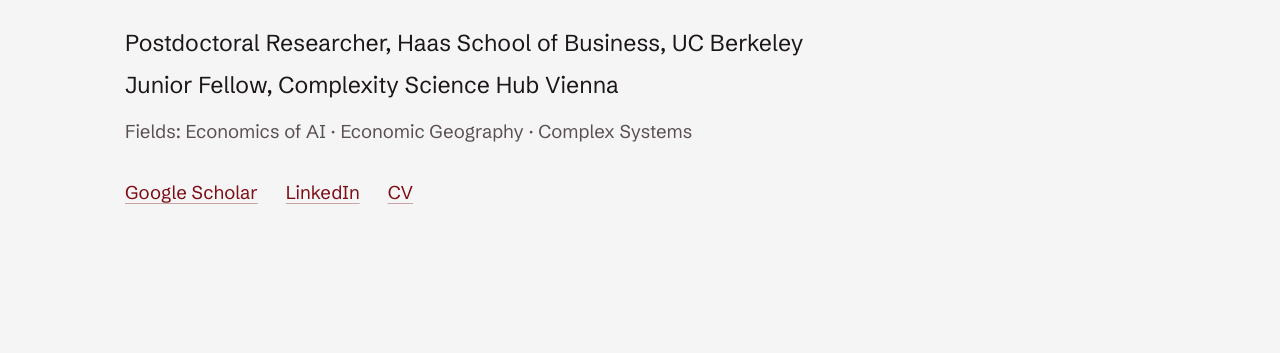
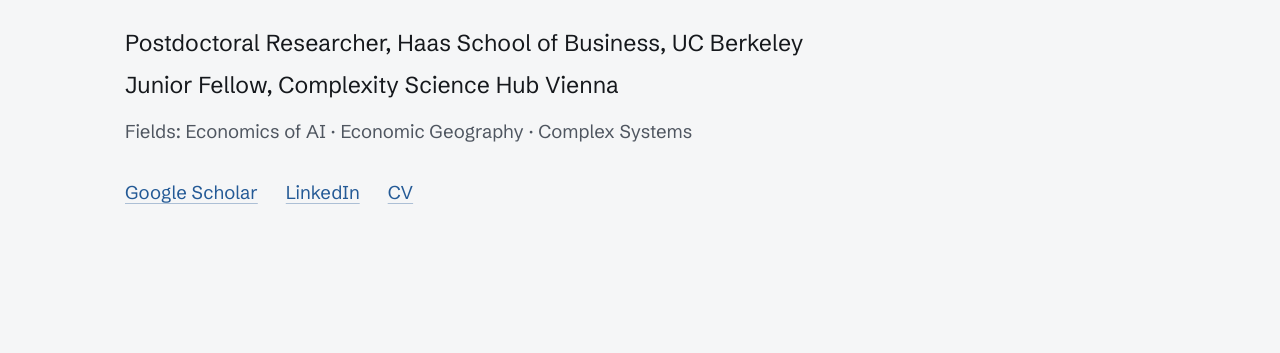
Before and after one commit to SimoneDaniotti/SimoneDaniotti.github.io, an Astro site: page / in a window 1280 px wide. Shown: the part 287-640 px from the top of the page. Built offline with nearby package versions, Linux system fonts and the light colour scheme; Astro itself is replaced by a stand-in of ours.

Commit message:
💄 style: switch accent palette from red to photo blue
Replace the deep red accent with the studio blue of the portrait in both light and dark mode, cool the neutrals, update the palette table and the qubit caption that named the line colour.

```diff
--- a/src/data/publications.json
+++ b/src/data/publications.json
@@ -274,7 +274,7 @@
   "vizAttrs": {},
   "vizLabel": "Two qubits drawn as phase dials, kicked by random telegraph noise. Moving left or right changes how unbalanced the noise is. Arrow keys move the pointer.",
   "controls": null,
-  "caption": "Move left or right to unbalance the noise. The red line shows how correlated the two phases stay. Click to run a teleportation; fidelity rises as the noise becomes unbalanced (values illustrative).",
+  "caption": "Move left or right to unbalance the noise. The blue line shows how correlated the two phases stay. Click to run a teleportation; fidelity rises as the noise becomes unbalanced (values illustrative).",
   "links": [
    {
     "href": "https://doi.org/10.1140/epjd/e2018-90450-x",
--- a/src/styles/global.css
+++ b/src/styles/global.css
@@ -56,27 +56,28 @@
 
 :root {
   color-scheme: light;
-  --bg: #f6f5f5;
-  --surface: #ece9e9;
-  --ink: #1b1617;
-  --ink-soft: #5a5052;
-  --accent: #7d0c14;
-  --accent-hover: #5e0910;
-  --accent-ink: #fbf8f7;
-  --link: #7d0c14;
-  --focus: #7d0c14;
-  --selection: #e9cdd0;
+  /* accent: the studio blue of the owner's portrait (sampled #386eaa), deepened for text */
+  --bg: #f5f6f7;
+  --surface: #e9ecef;
+  --ink: #15181c;
+  --ink-soft: #4f5660;
+  --accent: #386eaa;
+  --accent-hover: #2a5f9c;
+  --accent-ink: #f8fafc;
+  --link: #245a96;
+  --focus: #245a96;
+  --selection: #cfdcec;
 
   /* figure palette, read by the canvas visuals */
-  --viz-node: #b9b0b1;
-  --viz-edge: rgba(27, 22, 23, 0.10);
-  --viz-on: #7d0c14;
-  --viz-edge-on: rgba(125, 12, 20, 0.38);
+  --viz-node: #aeb4bc;
+  --viz-edge: rgba(21, 24, 28, 0.10);
+  --viz-on: #386eaa;
+  --viz-edge-on: rgba(56, 110, 170, 0.38);
   /* paper figures */
-  --viz-field: #ebe7e7;
-  --viz-ink: #2a2224;
-  --viz-hot: #7d0c14;
-  --viz-hot-ink: #fbf8f7;
+  --viz-field: #e8ebee;
+  --viz-ink: #22262b;
+  --viz-hot: #386eaa;
+  --viz-hot-ink: #f8fafc;
 
   --font-display: "Newsreader", "Iowan Old Style", Georgia, serif;
   --font-text: "Schibsted Grotesk", "Helvetica Neue", Arial, sans-serif;
@@ -102,46 +103,46 @@
 @media (prefers-color-scheme: dark) {
   :root:not([data-theme="light"]) {
     color-scheme: dark;
-    --bg: #151213;
-    --surface: #1e1a1b;
-    --ink: #eee8e6;
-    --ink-soft: #b3a8a9;
-    --accent: #b8222d;
-    --accent-hover: #cf3540;
-    --accent-ink: #fff8f7;
-    --link: #f08a90;
-    --focus: #f08a90;
-    --selection: #5a1a20;
-    --viz-node: #5c5354;
-    --viz-edge: rgba(238, 232, 230, 0.10);
-    --viz-on: #e5545e;
-    --viz-edge-on: rgba(229, 84, 94, 0.40);
-    --viz-field: #221d1e;
-    --viz-ink: #e6dfdd;
-    --viz-hot: #d9404b;
-    --viz-hot-ink: #fff8f7;
+    --bg: #121417;
+    --surface: #1b1e22;
+    --ink: #e7eaee;
+    --ink-soft: #a7aeb8;
+    --accent: #5a90cf;
+    --accent-hover: #77a6dc;
+    --accent-ink: #0e1114;
+    --link: #8ab6e8;
+    --focus: #8ab6e8;
+    --selection: #1f3a5a;
+    --viz-node: #4f565f;
+    --viz-edge: rgba(231, 234, 238, 0.10);
+    --viz-on: #6b9fd8;
+    --viz-edge-on: rgba(107, 159, 216, 0.40);
+    --viz-field: #1c1f24;
+    --viz-ink: #e2e6ea;
+    --viz-hot: #5a90cf;
+    --viz-hot-ink: #f8fafc;
   }
 }
 :root[data-theme="dark"] {
   color-scheme: dark;
-  --bg: #151213;
-  --surface: #1e1a1b;
-  --ink: #eee8e6;
-  --ink-soft: #b3a8a9;
-  --accent: #b8222d;
-  --accent-hover: #cf3540;
-  --accent-ink: #fff8f7;
-  --link: #f08a90;
-  --focus: #f08a90;
-  --selection: #5a1a20;
-  --viz-node: #5c5354;
-  --viz-edge: rgba(238, 232, 230, 0.10);
-  --viz-on: #e5545e;
-  --viz-edge-on: rgba(229, 84, 94, 0.40);
-  --viz-field: #221d1e;
-  --viz-ink: #e6dfdd;
-  --viz-hot: #d9404b;
-  --viz-hot-ink: #fff8f7;
+  --bg: #121417;
+  --surface: #1b1e22;
+  --ink: #e7eaee;
+  --ink-soft: #a7aeb8;
+  --accent: #5a90cf;
+  --accent-hover: #77a6dc;
+  --accent-ink: #0e1114;
+  --link: #8ab6e8;
+  --focus: #8ab6e8;
+  --selection: #1f3a5a;
+  --viz-node: #4f565f;
+  --viz-edge: rgba(231, 234, 238, 0.10);
+  --viz-on: #6b9fd8;
+  --viz-edge-on: rgba(107, 159, 216, 0.40);
+  --viz-field: #1c1f24;
+  --viz-ink: #e2e6ea;
+  --viz-hot: #5a90cf;
+  --viz-hot-ink: #f8fafc;
 }
 
 /* ---------- base ---------- */
```
Also changed, not shown: design/DESIGN.md (+17 -16 lines).
